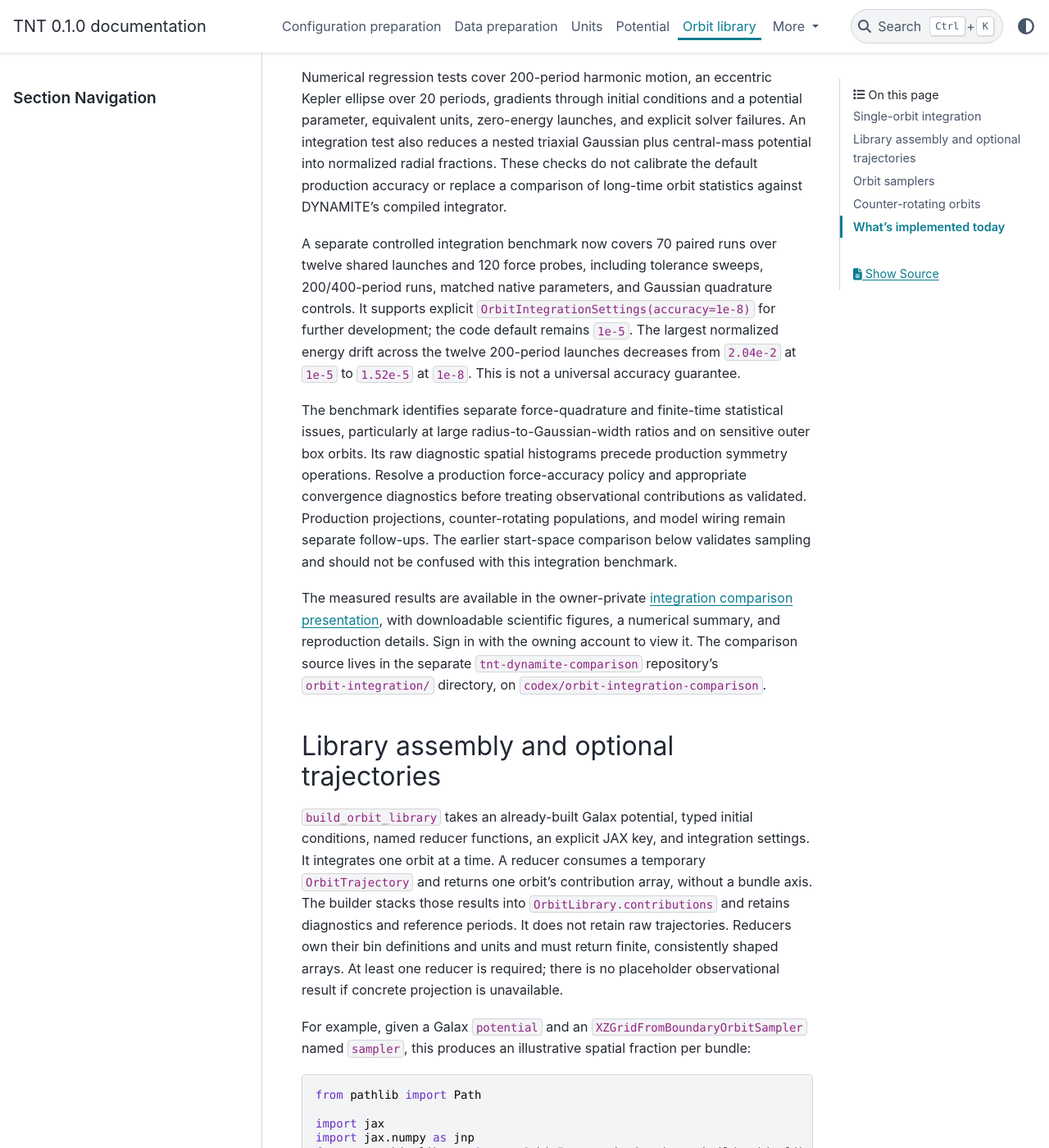
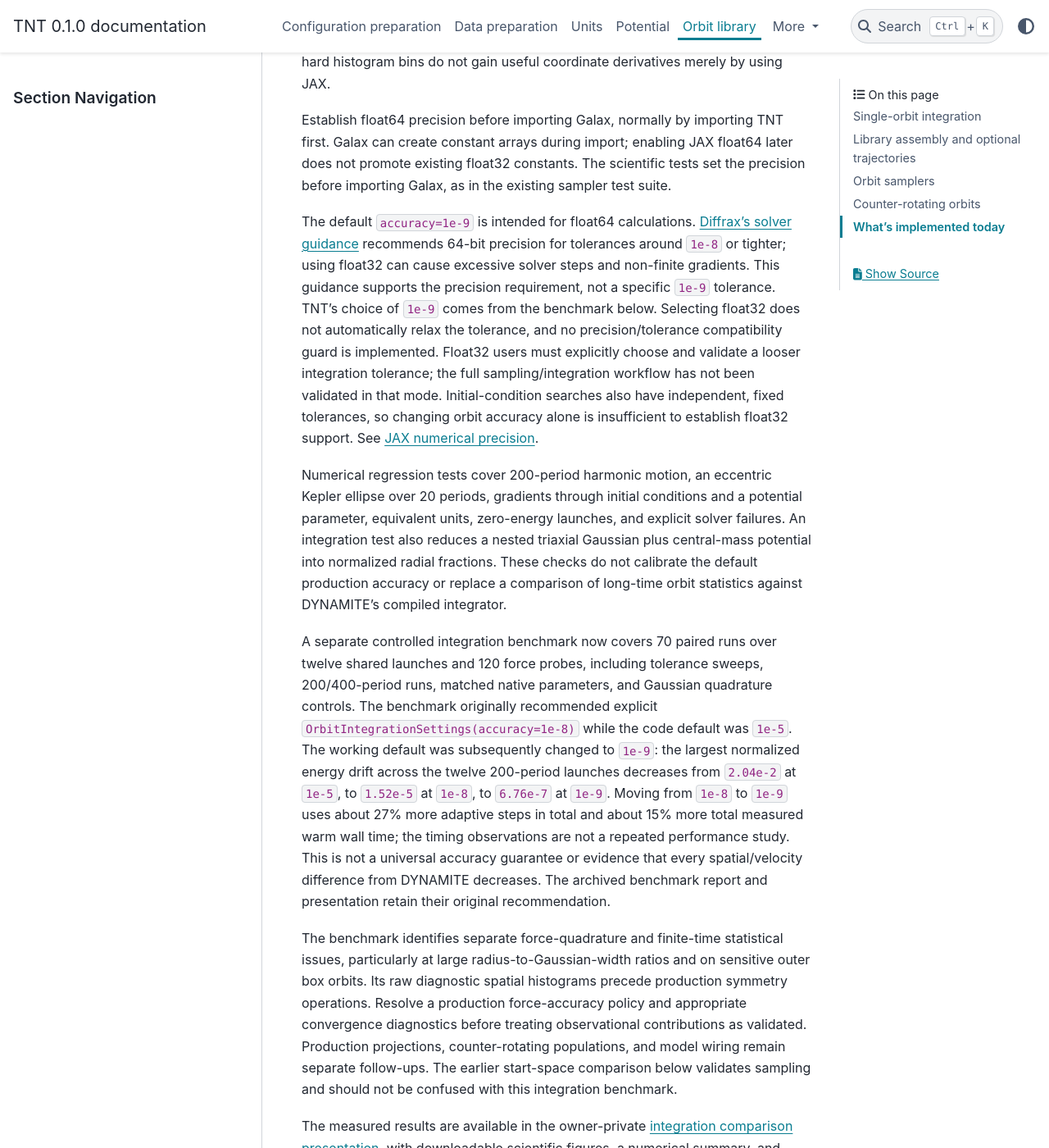
Before and after one commit to dynamics-of-stellar-systems/tnt, a Sphinx documentation site: the page built from docs/source/orbit_library.md, in a window 1280 px wide and 1400 px high, scrolled down 1817 px. Shown: the whole window at 82% size. Built offline with Sphinx 7.4.7 and the PyData theme 0.15.4, drawn with Linux system fonts in a browser that asks for light colours; some of the changed text lies outside the part shown.

Commit message:
Set default orbit integration accuracy to 1e-9
Align the packaged configuration and Python defaults with the benchmark-based working tolerance. Document the accuracy/cost evidence, Diffrax float64 guidance, resume compatibility, and remaining float32 validation work.

Assisted-by: Codex (OpenAI)

```diff
--- a/docs/source/orbit_library.md
+++ b/docs/source/orbit_library.md
@@ -16,9 +16,16 @@ are implemented. Automatic observational projection and model-search wiring
 `integrate_orbit(potential, position, velocity, reference_period, key, settings)`
 integrates an already-built Galax potential with Diffrax `Dopri8` and returns
 a separate `OrbitTrajectory`. `OrbitIntegrationSettings` defaults to 200
-reference periods, 50,000 samples, normalized accuracy `1e-5`, and a maximum
-of one million adaptive steps. These numerical defaults need calibration on
-realistic galaxy models; they are not a certified energy-error target.
+reference periods, 50,000 samples, normalized accuracy `1e-9`, and a maximum
+of one million adaptive steps. The packaged configuration uses the same
+`orbit_library_settings.accuracy` default. Explicit user values remain valid
+overrides. Automatic configuration-to-integration wiring is still unfinished;
+direct Python calls use `OrbitIntegrationSettings`. These
+defaults are working development settings, not a certified energy-error target.
+
+Accuracy is resume-critical. When resuming a model set whose configuration
+inherited the former `1e-5` default, explicitly retain that value; changing
+the resolved accuracy requires a separate model set.
 
 The solve covers `orbital_periods * reference_period`. The caller supplies
 the clock explicitly; it is not estimated from an individual launch radius.
@@ -67,6 +74,19 @@ first. Galax can create constant arrays during import; enabling JAX float64
 later does not promote existing float32 constants. The scientific tests set
 the precision before importing Galax, as in the existing sampler test suite.
 
+The default `accuracy=1e-9` is intended for float64 calculations.
+[Diffrax's solver guidance](https://docs.kidger.site/diffrax/usage/how-to-choose-a-solver/#stiff-problems)
+recommends 64-bit precision for tolerances around `1e-8` or tighter; using
+float32 can cause excessive solver steps and non-finite gradients. This
+guidance supports the precision requirement, not a specific `1e-9` tolerance.
+TNT's choice of `1e-9` comes from the benchmark below. Selecting float32 does
+not automatically relax the tolerance, and no precision/tolerance compatibility
+guard is implemented. Float32 users must explicitly choose and validate a
+looser integration tolerance; the full sampling/integration workflow has not
+been validated in that mode. Initial-condition searches also have independent,
+fixed tolerances, so changing orbit accuracy alone is insufficient to establish
+float32 support. See [JAX numerical precision](configuration.md#jax-numerical-precision).
+
 Numerical regression tests cover 200-period harmonic motion, an eccentric
 Kepler ellipse over 20 periods, gradients through initial conditions and a
 potential parameter, equivalent units, zero-energy launches, and explicit
@@ -78,10 +98,16 @@ long-time orbit statistics against DYNAMITE's compiled integrator.
 A separate controlled integration benchmark now covers 70 paired runs over
 twelve shared launches and 120 force probes, including tolerance sweeps,
 200/400-period runs, matched native parameters, and Gaussian quadrature
-controls. It supports explicit `OrbitIntegrationSettings(accuracy=1e-8)` for
-further development; the code default remains `1e-5`. The largest normalized
+controls. The benchmark originally recommended explicit
+`OrbitIntegrationSettings(accuracy=1e-8)` while the code default was `1e-5`.
+The working default was subsequently changed to `1e-9`: the largest normalized
 energy drift across the twelve 200-period launches decreases from `2.04e-2`
-at `1e-5` to `1.52e-5` at `1e-8`. This is not a universal accuracy guarantee.
+at `1e-5`, to `1.52e-5` at `1e-8`, to `6.76e-7` at `1e-9`. Moving from
+`1e-8` to `1e-9` uses about 27% more adaptive steps in total and about 15%
+more total measured warm wall time; the timing observations are not a repeated
+performance study. This is not a universal accuracy guarantee or evidence
+that every spatial/velocity difference from DYNAMITE decreases. The archived
+benchmark report and presentation retain their original recommendation.
 
 The benchmark identifies separate force-quadrature and finite-time statistical
 issues, particularly at large radius-to-Gaussian-width ratios and on sensitive
```
Also changed, not shown: aidocs/KNOWLEDGE.md (+13 -1 lines), aidocs/ORBIT_INTEGRATION_FOLLOW_UPS.md (+19 -8 lines), docs/source/configuration.md (+9 -0 lines), 2 other files.
